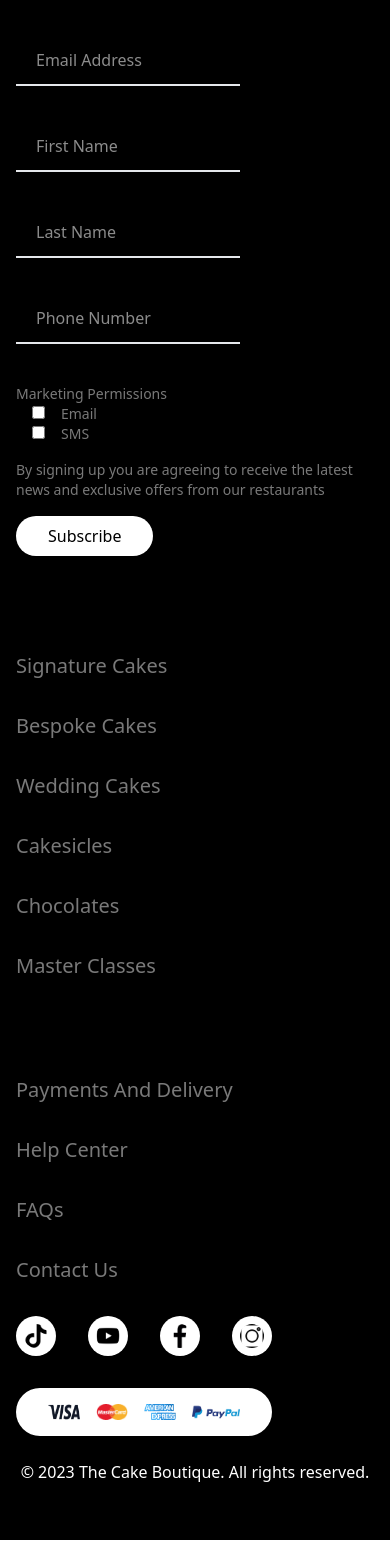
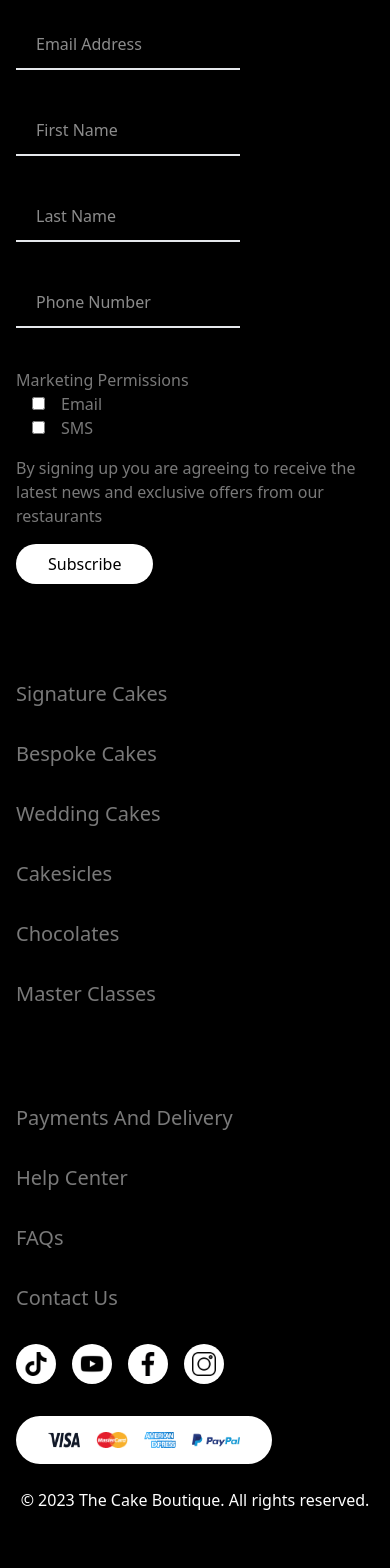
Before and after one commit to Stainzxc/Cake-Boutique, a React (Vite) app: page / in a window 390 px wide. Shown: the part 4018-5586 px from the top of the page. Before the commit the page ends 5558 px from the top, so only its background shows below. Built offline with nearby package versions, Linux system fonts and the light colour scheme.

Commit message:
checked responsive, layout and effects/animations

```diff
--- a/src/pages/Homepage.jsx
+++ b/src/pages/Homepage.jsx
@@ -30,12 +30,12 @@ export default function Homepage() {
               <span className="hidden md:block"> BOUTIQUE</span>
             </div>
             <div className="list-none hidden lg:flex text-xs lg:text-base justify-centerfy-around items-center lg:ml-8 text-white">
-              <li className="mr-10">SIGNATURE CAKES</li>
-              <li className="mr-10">BESPOKE CAKES</li>
-              <li className="mr-10">WEDDING CAKES</li>
-              <li className="mr-10">CAKESICLES</li>
-              <li className="mr-10">CHOCOLATES</li>
-              <li className="mr-10">MASTER CLASSES</li>
+              <li className="mr-10 cursor-pointer hover:border-b-2 border-transparent hover:border-white transition-colors duration-300">SIGNATURE CAKES</li>
+              <li className="mr-10 cursor-pointer hover:border-b-2 border-transparent hover:border-white transition-colors duration-300">BESPOKE CAKES</li>
+              <li className="mr-10 cursor-pointer hover:border-b-2 border-transparent hover:border-white transition-colors duration-300">WEDDING CAKES</li>
+              <li className="mr-10 cursor-pointer hover:border-b-2 border-transparent hover:border-white transition-colors duration-300">CAKESICLES</li>
+              <li className="mr-10 cursor-pointer hover:border-b-2 border-transparent hover:border-white transition-colors duration-300">CHOCOLATES</li>
+              <li className="mr-10 cursor-pointer hover:border-b-2 border-transparent hover:border-white transition-colors duration-300">MASTER CLASSES</li>
             </div>
             <div className="hidden md:flex items-center text-white mr-4 md:mr-0">
               <svg
@@ -45,7 +45,7 @@ export default function Homepage() {
                 stroke-width="1.5"
                 stroke="currentColor"
                 data-slot="icon"
-                class="w-6 h-6 mr-10"
+                class="w-6 h-6 mr-10 cursor-pointer"
               >
                 <path
                   stroke-linecap="round"
@@ -60,7 +60,7 @@ export default function Homepage() {
                 stroke-width="1.5"
                 stroke="currentColor"
                 data-slot="icon"
-                class="w-6 h-6 mr-10"
+                class="w-6 h-6 mr-10 cursor-pointer"
               >
                 <path
                   stroke-linecap="round"
@@ -75,7 +75,7 @@ export default function Homepage() {
                 stroke-width="1.5"
                 stroke="currentColor"
                 data-slot="icon"
-                class="w-6 h-6 mr-10"
+                class="w-6 h-6 mr-10 cursor-pointer"
               >
                 <path
                   stroke-linecap="round"
@@ -271,7 +271,7 @@ export default function Homepage() {
           <div className="grid md:grid-cols-2 lg:grid-cols-3 gap-8">
             {/* NEWSLETTER */}
             <div className="flex flex-col text-[#797979]">
-              <h1 className="text-xl md:text-2xl lg:text-3xl mb-4">
+              <h1 className="text-xl md:text-2xl lg:text-3xl">
                 Newsletter
               </h1>
               <div className="relative">
@@ -330,7 +330,7 @@ export default function Homepage() {
                   Phone Number
                 </label>
               </div>
-              <div class="flex flex-col my-4 text-sm">
+              <div class="flex flex-col my-4 md:text-base">
                 <div className="mt-4 text-[#797979]">
                   <h1>Marketing Permissions</h1>
                 </div>
@@ -344,7 +344,7 @@ export default function Homepage() {
                 </div>
               </div>
               <div>
-                <p className="text-[#797979] text-sm mb-4">
+                <p className="text-[#797979] md:text-base mb-4">
                   By signing up you are agreeing to receive the latest news and
                   exclusive offers from our restaurants
                 </p>
@@ -399,32 +399,32 @@ export default function Homepage() {
                 </ul>
               </div>
               <div className="flex flex-row">
-                <button>
+                <button className="bg-white rounded-full mr-4">
                   <img
                     src={tiktok}
                     alt="tiktok"
-                    className="w-10 h-10 bg-white rounded-full p-2 mr-8"
+                    className="w-10 h-10 p-2"
                   />
                 </button>
-                <button>
+                <button className="bg-white rounded-full mr-4">
                   <img
                     src={youtube}
                     alt="youtube"
-                    className="w-10 h-10 bg-white rounded-full p-2 mr-8"
+                    className="w-10 h-10 p-2"
                   />
                 </button>
-                <button>
+                <button className="bg-white rounded-full mr-4">
                   <img
                     src={facebook}
                     alt="facebook"
-                    className="w-10 h-10 bg-white rounded-full p-2 mr-8"
+                    className="w-10 h-10 p-2"
                   />
                 </button>
-                <button>
+                <button className="bg-white rounded-full mr-4">
                   <img
                     src={instagram}
                     alt="instagram"
-                    className="w-10 h-10 bg-white rounded-full p-2 mr-8"
+                    className="w-10 h-10 p-2"
                   />
                 </button>
               </div>
--- a/src/pages/Navbar.jsx
+++ b/src/pages/Navbar.jsx
@@ -19,7 +19,7 @@ export default function Navbar() {
               stroke-width="1.5"
               stroke="currentColor"
               data-slot="icon"
-              class="w-6 h-6 mr-4 md:mr-10"
+              class="w-6 h-6 mr-4 md:mr-10 cursor-pointer"
             >
               <path
                 stroke-linecap="round"
@@ -34,7 +34,7 @@ export default function Navbar() {
               stroke-width="1.5"
               stroke="currentColor"
               data-slot="icon"
-              class="w-6 h-6 mr-4 md:mr-10"
+              class="w-6 h-6 mr-4 md:mr-10 cursor-pointer"
             >
               <path
                 stroke-linecap="round"
@@ -49,7 +49,7 @@ export default function Navbar() {
               stroke-width="1.5"
               stroke="currentColor"
               data-slot="icon"
-              class="w-6 h-6 mr-4 md:mr-10"
+              class="w-6 h-6 mr-4 md:mr-10 cursor-pointer"
             >
               <path
                 stroke-linecap="round"
@@ -72,7 +72,7 @@ export default function Navbar() {
             stroke-width="1.5"
             stroke="currentColor"
             data-slot="icon"
-            class="w-6 h-6 text-white"
+            class="w-6 h-6 text-white cursor-pointer"
           >
             <path
               stroke-linecap="round"
@@ -86,7 +86,7 @@ export default function Navbar() {
             viewBox="0 0 24 24"
             fill="currentColor"
             data-slot="icon"
-            class="w-6 h-6 text-white"
+            class="w-6 h-6 text-white cursor-pointer"
           >
             <path
               fill-rule="evenodd"
```
